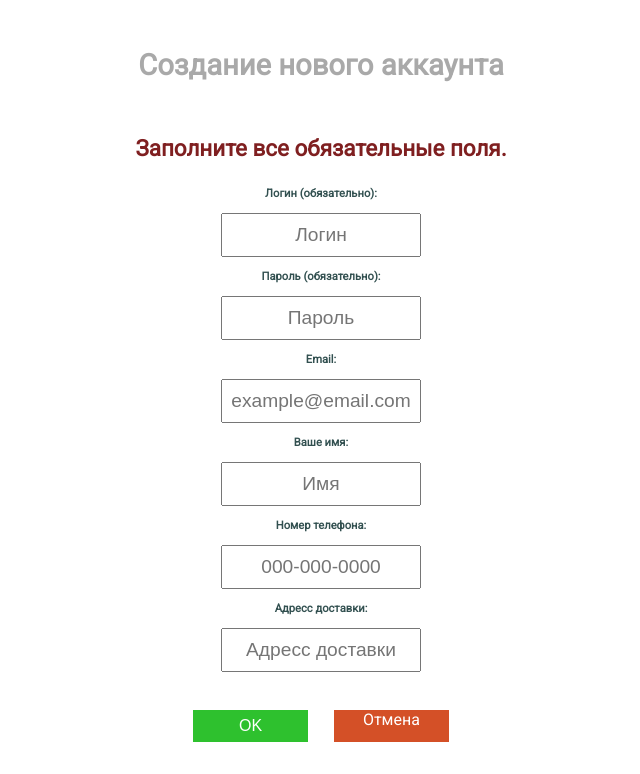
After one commit to AnaChepurna/PHP_Piscine_Rush00, a PHP site: page /create_user_page.php?error=1 in a window 1280 px wide. The commit adds this page. Shown: the part 376-1150 px from the top of the page, without its empty margins (319-959 px from the left). Run offline with PHP 8.4, Linux system fonts and the light colour scheme; data that the repository does not hold is empty.

Commit message:
Add files via upload

```diff
--- /dev/null
+++ b/create_user_page.php
@@ -0,0 +1,65 @@
+
+<!DOCTYPE html>
+<html>
+	<head>
+		<title>Creation user form</title>
+		<link rel="stylesheet" type="text/css" href="css/create_user.css">
+		<link rel="stylesheet" type="text/css" href="css/style.css">
+		<link href="https://fonts.googleapis.com/css?family=Roboto" rel="stylesheet">
+		<link href="https://fonts.googleapis.com/css?family=Caveat" rel='stylesheet' type='text/css'>
+	</head>
+
+	<body class="create_user">
+		<div class="page-wrapper">
+
+		<section class="intro" id="bakery-intro">
+		<header>
+			<h1>Булочкус</h1>
+			<h2>Кошерные мучные изделия</h2>
+		</header>
+		</div>
+		<form action="create_user.php" method="post">
+			<span class="title">
+				<h5>Создание нового аккаунта</h5>
+			</span>
+			<?php
+				if ($_GET['error'] == 1) {
+					echo "<div class=\"error-on\">Заполните все обязательные поля.</div>";
+				}
+				else if ($_GET['error'] == 2) {
+					echo "<div class=\"error-on\">Логин используется.</div>";
+				}
+				else {
+					echo "<div class=\"error-off\">Проверьте заполненные поля.</div>";
+				}
+			?>
+			<span class="form-header">Логин (обязательно):</span>
+			<br/>
+			<input class="form-field" type="text" name="login" value="<?php echo $_GET['login']; ?>" placeholder="Логин" />
+			<br/>
+			<span class="form-header">Пароль (обязательно):</span>
+			<br/>
+			<input class="form-field" type="password" name="passwd" value="" placeholder="Пароль" />
+			<br/>
+			<span class="form-header">Email:</span>
+			<br/>
+			<input class="form-field" type="email" name="email" value="<?php echo $_GET['email']; ?>" placeholder="example@email.com" />
+			<br/>
+			<span class="form-header">Ваше имя:</span>
+			<br/>
+			<input class="form-field" type="text" name="name" value="<?php echo $_GET['name']; ?>" placeholder="Имя"/>
+			<br/>
+			<span class="form-header">Номер телефона:</span>
+			<br/>
+			<input class="form-field" type="tel" name="phone" value="<?php echo $_GET['phone']; ?>" placeholder="000-000-0000" pattern="[0-9]{3}-[0-9]{3}-[0-9]{4}"/>
+			<br/>
+			<span class="form-header">Адресс доставки:</span>
+			<br/>
+			<input class="form-field" type="text" name="address" value="<?php echo $_GET['address']; ?>" placeholder="Адресс доставки" />
+			<br/>
+			<input class="ok-button submit" type="submit" name="submit" value="OK" />
+			<a class="ok-button cancel" href="index.php"><span class=cancel-txt>Отмена</span></a>
+			<br/>
+		</form>
+	</body>
+</html>
--- /dev/null
+++ b/css/create_user.css
@@ -0,0 +1,68 @@
+.create_user {
+	width: 100%;
+	margin: 0 auto;
+	margin-bottom: 5vh;
+	padding: 0;
+	text-align: center;
+	vertical-align: middle;
+	font-family: "Roboto", sans-serif;
+}
+.page-wrapper {
+	margin-top: 4.3vw;
+}
+.title {
+	width: 100%;
+	margin-top: 2vw;
+	margin-bottom: 2vw;
+}
+.form-field {
+	margin: 1%;
+	width: 15%;
+    height: 3vw;
+    text-align: center;
+    font-size: 1.5vw;
+}
+.form-header {
+	font-weight: bold;
+	margin-bottom: 1vw;
+}
+.ok-button {
+    border: none;
+    height: 4vh;
+    color: white;
+    text-align: center;
+    margin-bottom: 4vh;
+    margin-top: 2vw;
+    display: inline-block;
+    font-size: 16px;
+    width: 9vw;
+}
+.ok-button:hover {
+	transform: scale(1.2);
+	cursor: pointer;
+}
+.cancel {
+	margin-right: 40%;
+	vertical-align: middle;
+	float: right;
+	background-color: #d45027;
+}
+.submit {
+	margin-left: 40%;
+	float: left;
+	background-color: #2ec12e;
+}
+.cancel-txt{
+	color: #ffffff;
+}
+.error-on {
+	display: inline-block;
+	margin-bottom: 2vw;
+	width: 100%;
+	color: #7F1F20;
+	font-size: 2em;
+	font-weight: bold;
+}
+.error-off {
+	display: none;
+}
--- a/css/style.css
+++ b/css/style.css
@@ -3,7 +3,7 @@ body {
 	height: 100%;
 	margin: 0;
 	padding: 0;
-	font-family: "Century Gothic", CenturyGothic, AppleGothic, sans-serif;
+	font-family: 'Roboto', sans-serif;
 }
 
 .header-login-bar {
@@ -121,7 +121,7 @@ header {
 	text-align: left;
 }
 
-h1, h2, h3, h4, h5, h6 {
+h1, h2, h3, h4{
 	padding: 0 2vh 2vh;
 	margin: 0;
 	color: #fff;
@@ -147,12 +147,22 @@ h2 {
 	font-size: 2.6em;
 	font-style: italic;
 }
-
+h5 {
+	padding-top: 0px;
+	padding-bottom: 5px;
+	border-top: none;
+	color: darkgrey;
+	font-size: 2.6em;
+	font-style: bold;
+}
 p {
 	margin: 0.75em 0;
 	line-height: 2;
 }
-
+.avatar{
+	height: 5px;
+	width: 5px;
+}
 
 .page-wrapper {
 	position: relative;
```
Also changed, not shown: create_user.php (added, +40 -0 lines), css/goods.css (+6 -22 lines), index.php (+4 -4 lines).
